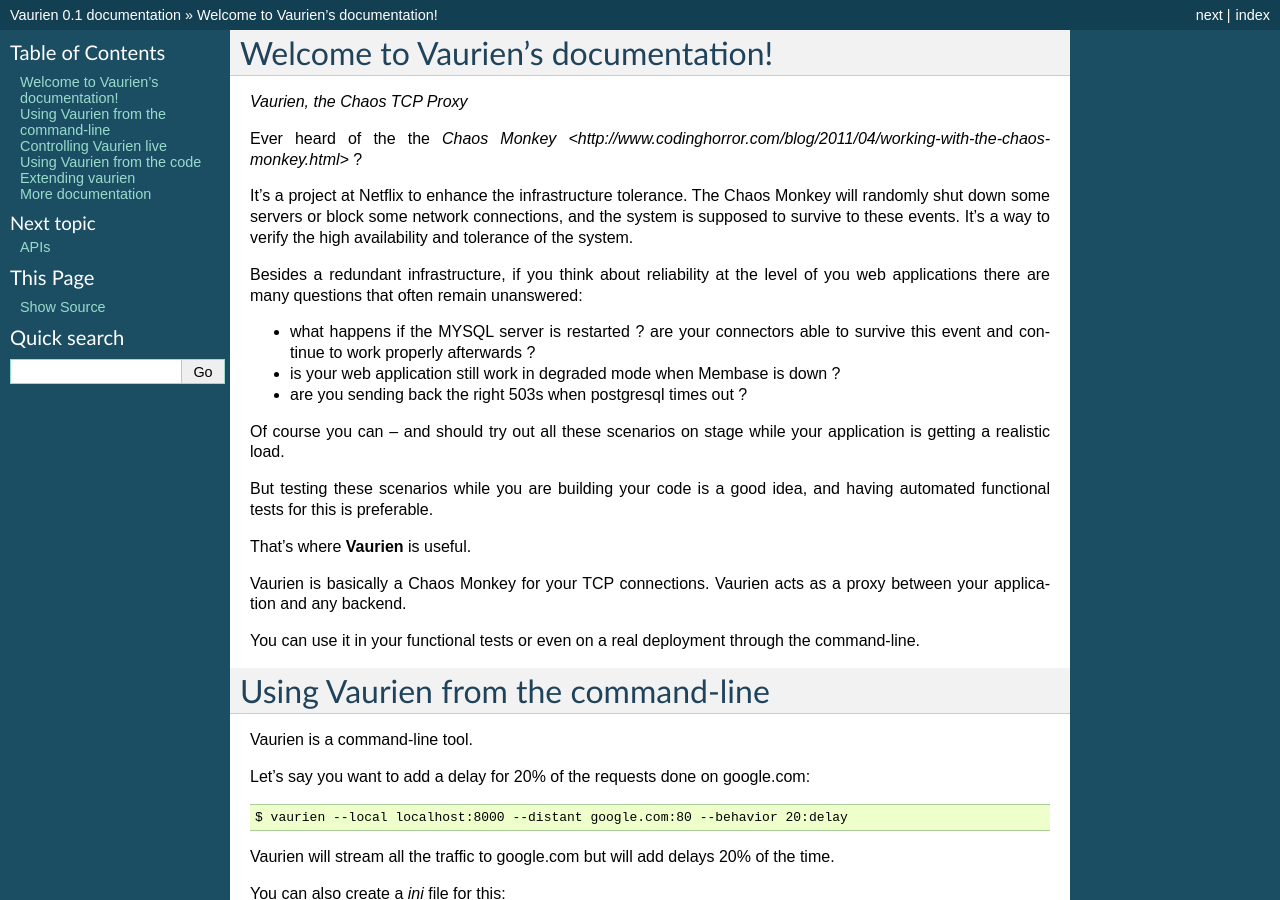
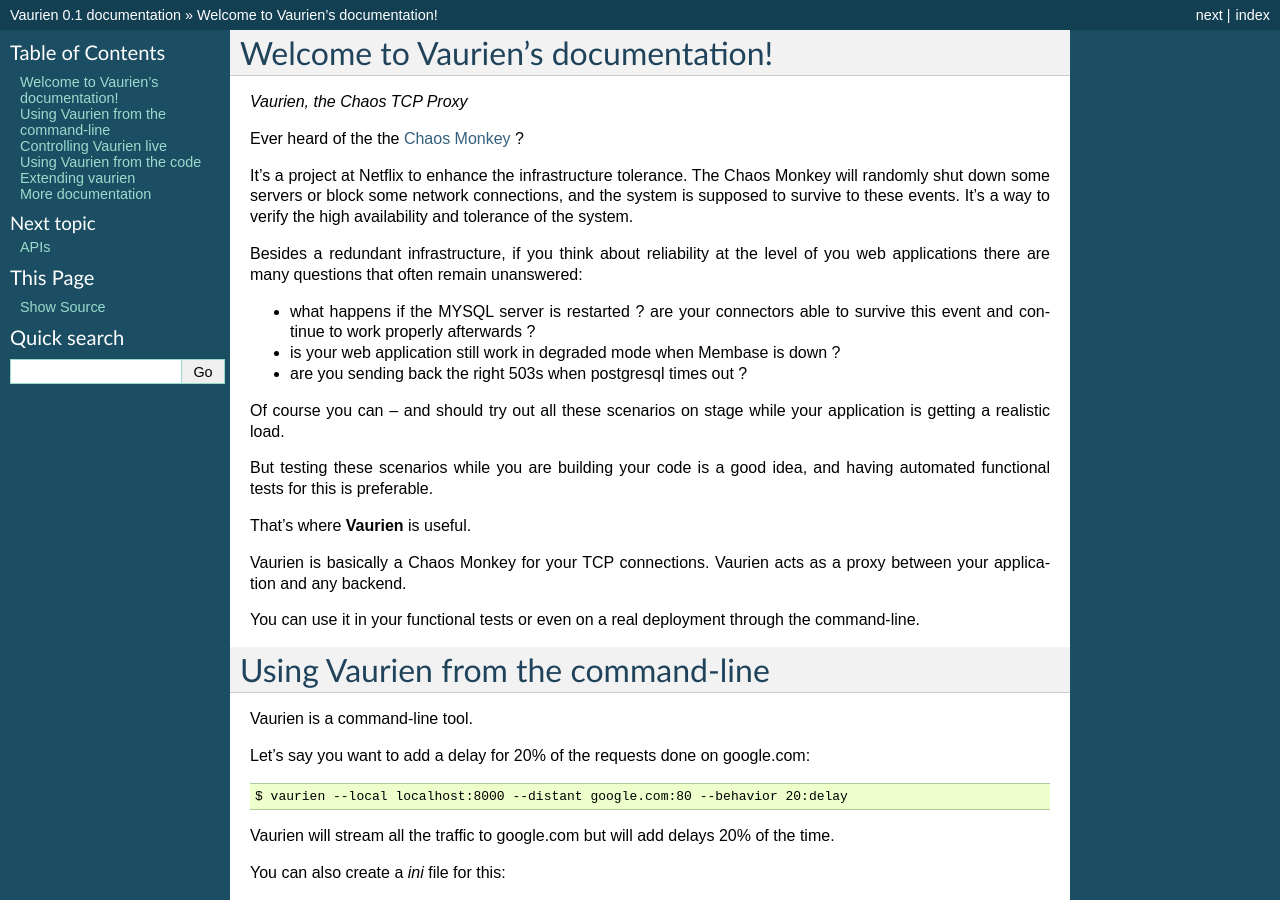
Before and after one commit to community-libs/vaurien, a Sphinx documentation site: the page built from docs/source/index.rst, in a window 1280 px wide and 900 px high. Built offline with Sphinx 7.4.7, drawn with Linux system fonts in a browser that asks for light colours.

Commit message:
fixed link

```diff
--- a/docs/source/index.rst
+++ b/docs/source/index.rst
@@ -3,7 +3,7 @@
 
 *Vaurien, the Chaos TCP Proxy*
 
-Ever heard of the the `Chaos Monkey <http://www.codinghorror.com/blog/2011/04/working-with-the-chaos-monkey.html>` ?
+Ever heard of the the `Chaos Monkey <http://www.codinghorror.com/blog/2011/04/working-with-the-chaos-monkey.html>`_ ?
 
 It's a project at Netflix to enhance the infrastructure tolerance. The Chaos Monkey
 will randomly shut down some servers or block some network connections, and the system
```
